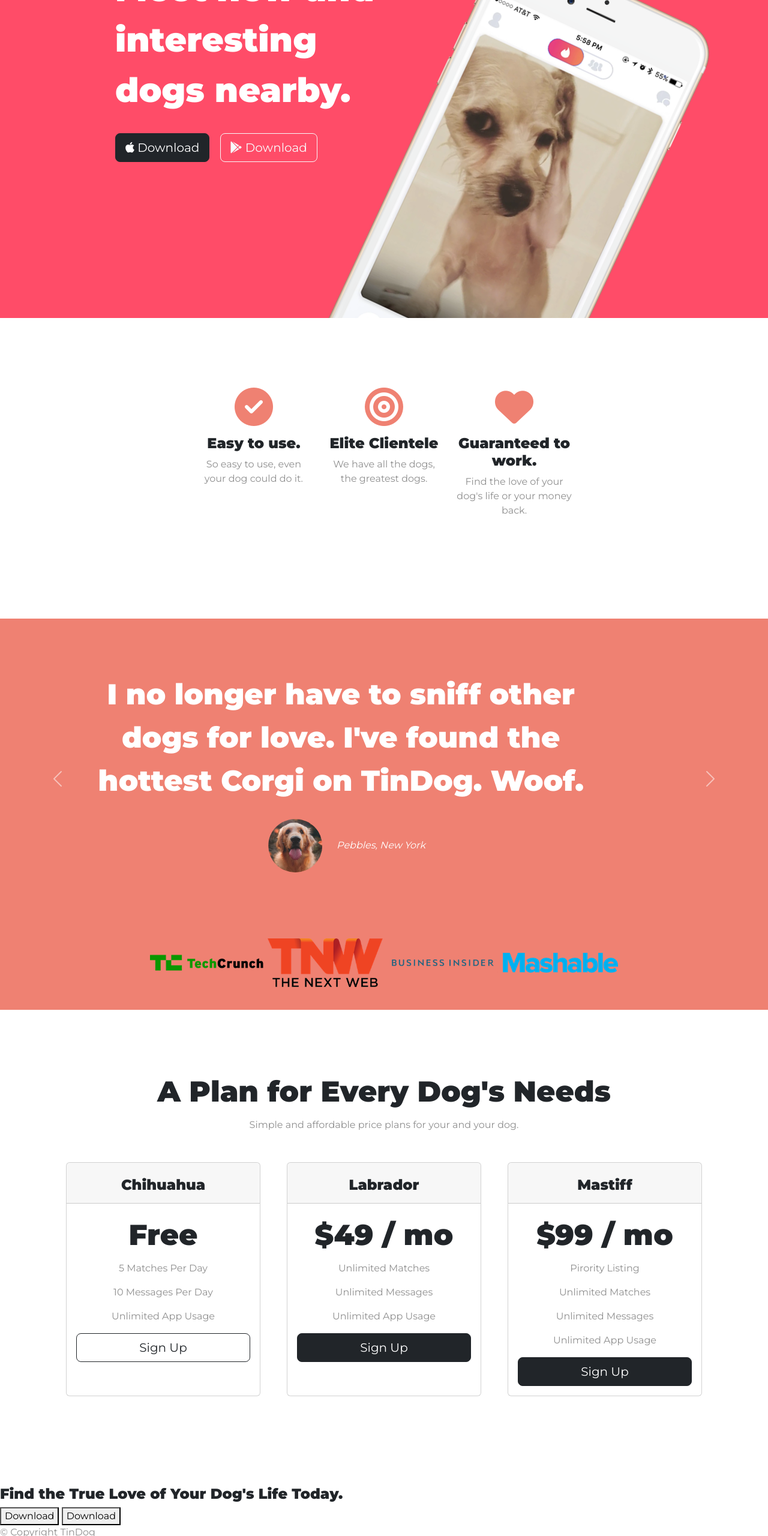
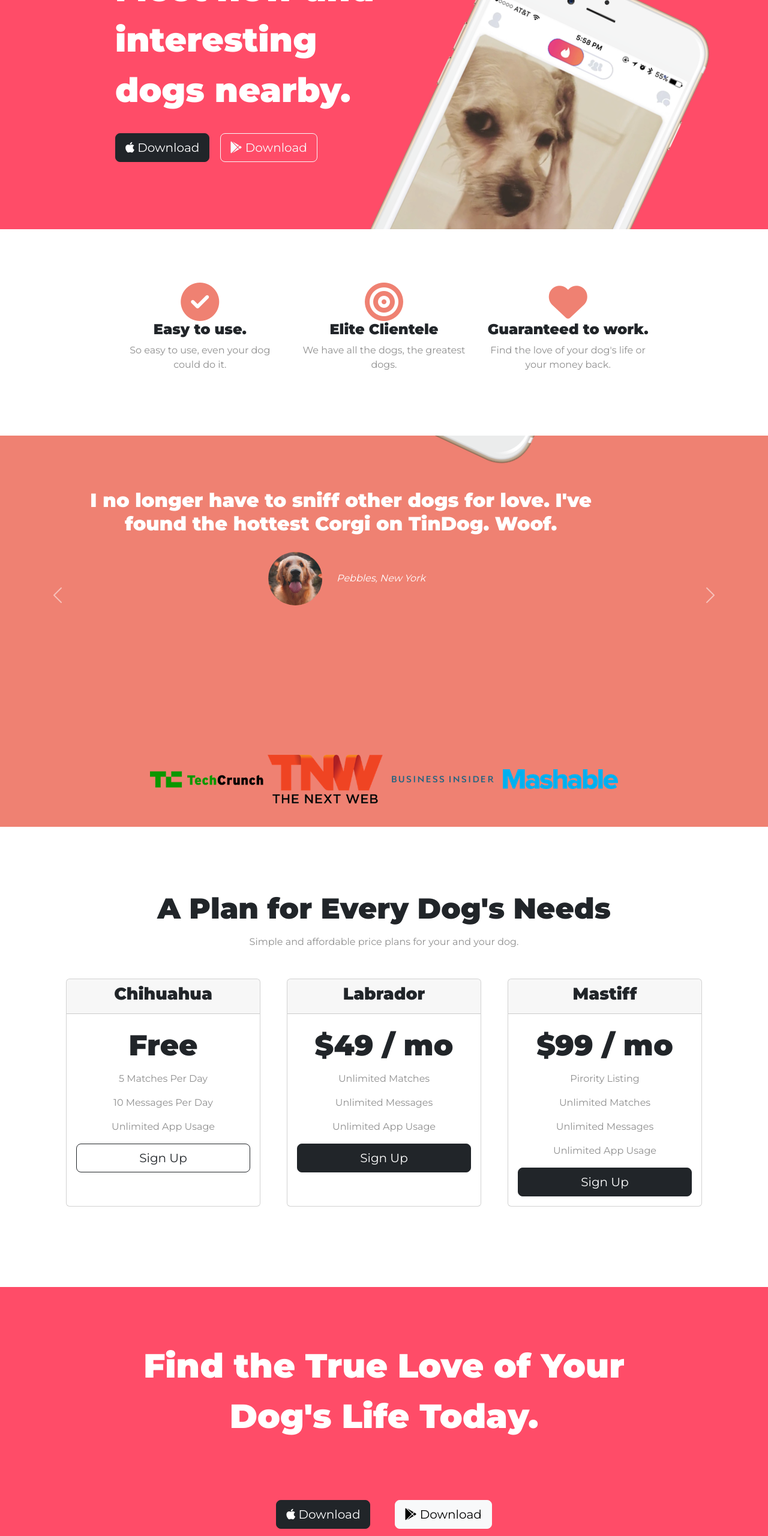
Before and after one commit to michelenardini99/Web, a plain HTML site: page TinDog/index.html in a window 1280 px wide. Shown: the part 240-2800 px from the top of the page at 60% size. Drawn offline with nearby package versions, Linux system fonts and the light colour scheme.

Commit message:
refactoring css

```diff
--- a/TinDog/css/styles.css
+++ b/TinDog/css/styles.css
@@ -1,16 +1,33 @@
 body{
     font-family: "Montserrat";
+    text-align: center;
 }
 
 #title{
     background-color: #FF4C68;
+    text-align: left;
+}
+
+#title .container-fluid{
+    padding: 3% 15% 7%;
 }
 
 .container-fluid{
-    padding: 3% 15% 7%;
+    padding: 7% 15%;
 }
 
-h1{
+h1, h2, h3, h4 h5, h6{
+    font-family: "Montserrat";
+    font-weight: 900;
+}
+
+p{
+    color: #8f8f8f;
+}
+
+/* Heading */
+
+.big-heading{
     font-family: "Montserrat";
     font-weight: 900;
     font-size: 3.5rem;
@@ -18,10 +35,8 @@
     color: white;
 }
 
-h2{
-    font-family: "Montserrat";
+.section-heading{
     font-size: 3rem;
-    font-weight: bold;
     line-height: 1.5;
 }
 
@@ -61,32 +76,16 @@
     max-width: 60%;
 }
 
-.title-image-container-height{
-    height: 500px;
-}
-
 /* Features */
 
 #features{
-    padding: 7% 15%;
     background-color: white;
     position: relative;
     z-index: 1;
 }
 
-.col-lg-4{
-    text-align: center;
-}
-
-h3{
-    margin-top: 15px;
+.feature-title{
     font-size: 1.5rem;
-    font-family: "Montserrat";
-    font-weight: bold;
-}
-
-p{
-    color: #8f8f8f;
 }
 
 .icon-features{
@@ -100,7 +99,6 @@
 /* Testimonial Section */
 
 #testimonials{
-    text-align: center;
     background-color: #ef8172;
     color: white;
 }
@@ -111,13 +109,13 @@
     margin: 20px;
 }
 
-.carousel-item{
-    padding: 7% 15%;
+.testimonial-text{
+    font-size: 3rem;
+    line-height: 1.5;
 }
 
 #press{
     background-color: #ef8172;
-    text-align: center;
     padding-bottom: 3%;
 }
 
@@ -129,9 +127,49 @@
 
 #pricing{
     padding: 100px;
-    text-align: center;
+}
+
+.price-text{
+    font-size: 3rem;
+    line-height: 1.5;
 }
 
 .pricing-column{
     padding: 3% 2%;
 }
+
+/* Call to Action */
+
+#cta{
+    background-color: #ff4c68;
+}
+
+.cta-button{
+    margin: 0 2%;
+    margin-top: 10%;
+}
+
+/* Footer */
+
+#footer{
+    background-color: white;
+}
+
+.social{
+    margin: 0 1% 3% 1%;
+}
+
+
+@media (max-width: 1028px){
+
+
+    .title-image{
+        transform: rotate(0);
+        position: static;
+    }
+
+    #title{
+        text-align: center;
+    }
+
+}
--- a/TinDog/index.html
+++ b/TinDog/index.html
@@ -38,13 +38,13 @@
         <div class="collapse navbar-collapse" id="navbarTogglerDemo02">
           <ul class="navbar-nav ms-auto">
             <li class="nav-item">
-              <a class="nav-link" href="">Contact</a>
+              <a class="nav-link" href="#footer">Contact</a>
             </li>
             <li class="nav-item">
-              <a class="nav-link" href="">Pricing</a>
+              <a class="nav-link" href="#pricing">Pricing</a>
             </li>
             <li class="nav-item">
-              <a class="nav-link" href="">Download</a>
+              <a class="nav-link" href="#cta">Download</a>
             </li>
           </ul>
         </div>
@@ -55,7 +55,7 @@
 
       <div class="row">
         <div class="col-lg-6">
-          <h1>Meet new and interesting dogs nearby.</h1>
+          <h1 class="big-heading">Meet new and interesting dogs nearby.</h1>
           <button type="button" class="btn btn-dark btn-lg download-button"><i class="fa-brands fa-apple"></i> Download</button>
           <button type="button" class="btn btn-outline-light btn-lg download-button"><i class="fa-brands fa-google-play"></i> Download</button>
         </div>
@@ -78,19 +78,19 @@
 
         <div class="col-lg-4">
           <i class="fa-solid fa-circle-check fa-4x icon-features"></i>
-          <h3>Easy to use.</h3>
+          <h3 class="feature-title">Easy to use.</h3>
           <p>So easy to use, even your dog could do it.</p>
         </div>
 
         <div class="col-lg-4">
           <i class="fa-solid fa-bullseye fa-4x icon-features"></i>
-          <h3>Elite Clientele</h3>
+          <h3 class="feature-title">Elite Clientele</h3>
           <p>We have all the dogs, the greatest dogs.</p>
         </div>
 
         <div class="col-lg-4">
           <i class="fa-solid fa-heart fa-4x icon-features"></i>
-          <h3>Guaranteed to work.</h3>
+          <h3 class="feature-title">Guaranteed to work.</h3>
           <p>Find the love of your dog's life or your money back.</p>
         </div>
 
@@ -106,12 +106,12 @@
 
     <div id="testimonial-carousel" class="carousel slide" data-bs-ride="carousel">
       <div class="carousel-inner">
-        <div class="carousel-item active">
+        <div class="carousel-item active container-fluid">
           <h2>I no longer have to sniff other dogs for love. I've found the hottest Corgi on TinDog. Woof.</h2>
           <img class="testimonial-image" src="images/dog-img.jpg" alt="dog-profile">
           <em>Pebbles, New York</em>
         </div>
-        <div class="carousel-item">
+        <div class="carousel-item container-fluid">
           <h2 class="testimonial-text">My dog used to be so lonely, but with TinDog's help, they've found the love of their life. I think.</h2>
           <img class="testimonial-image" src="images/lady-img.jpg" alt="lady-profile">
           <em>Beverly, Illinois</em>
@@ -145,7 +145,7 @@
 
   <section id="pricing">
 
-    <h2>A Plan for Every Dog's Needs</h2>
+    <h2 class="section-heading">A Plan for Every Dog's Needs</h2>
     <p>Simple and affordable price plans for your and your dog.</p>
 
     <div class="row">
@@ -155,7 +155,7 @@
             <h3>Chihuahua</h3>
           </div>
           <div class="card-body">
-            <h2>Free</h2>
+            <h2 class="price-text">Free</h2>
             <p>5 Matches Per Day</p>
             <p>10 Messages Per Day</p>
             <p>Unlimited App Usage</p>
@@ -171,7 +171,7 @@
             <h3>Labrador</h3>
           </div>
           <div class="card-body">
-            <h2>$49 / mo</h2>
+            <h2 class="price-text">$49 / mo</h2>
             <p>Unlimited Matches</p>
             <p>Unlimited Messages</p>
             <p>Unlimited App Usage</p>
@@ -187,7 +187,7 @@
             <h3>Mastiff</h3>
           </div>
           <div class="card-body">
-            <h2>$99 / mo</h2>
+            <h2 class="price-text">$99 / mo</h2>
             <p>Pirority Listing</p>
             <p>Unlimited Matches</p>
             <p>Unlimited Messages</p>
@@ -207,9 +207,11 @@
 
   <section id="cta">
 
-    <h3>Find the True Love of Your Dog's Life Today.</h3>
-    <button type="button">Download</button>
-    <button type="button">Download</button>
+    <div class="container-fluid">
+      <h3 class="big-heading">Find the True Love of Your Dog's Life Today.</h3>
+      <button type="button" class="btn btn-lg btn-dark cta-button"><i class="fa-brands fa-apple"></i> Download</button>
+      <button type="button" class="btn btn-lg btn-light cta-button"><i class="fa-brands fa-google-play"></i> Download</button>
+    </div>
 
   </section>
 
@@ -218,7 +220,14 @@
 
   <footer id="footer">
 
-    <p>© Copyright TinDog</p>
+    <div class="container-fluid">
+      <i class="fa-brands fa-twitter social"></i>
+      <i class="fa-brands fa-facebook social"></i>
+      <i class="fa-brands fa-instagram social"></i>
+      <i class="fa-solid fa-envelope social"></i>
+      <p>© Copyright TinDog</p>
+
+    </div>
 
   </footer>
 
```
